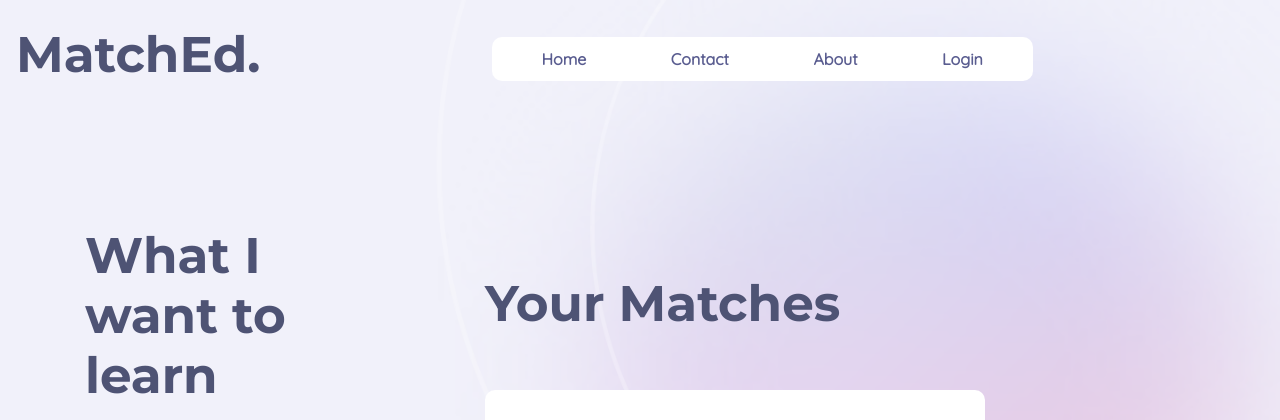
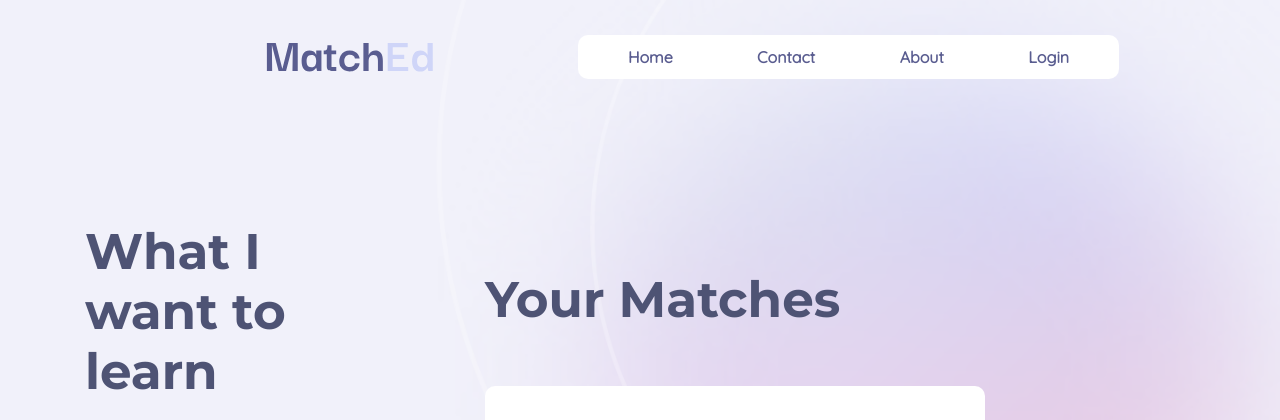
Before and after one commit to rushilg13/Learnt, a Flask app: template templates/home.html in a window 1280 px wide. Shown: the top 420 px of the page. Run offline with Flask 2, Linux system fonts and the light colour scheme; the template is opened without the code that fills it, so the values that code supplies are empty; parts of the project's set-up code (start-up, migrations or seed data) failed here and were passed over; some libraries are stand-ins or nearby versions.

Commit message:
fixed logo

```diff
--- a/templates/home.html
+++ b/templates/home.html
@@ -24,7 +24,7 @@
 <body>
       <nav class="navbar">
           <div>
-              <h3 class="heading">MatchEd.</h3>
+            <img class="imgabout image-logo" src='../static/img/logo.svg' alt="Logo" />
           </div>
           <div class="midnav">
               <ul>
```
